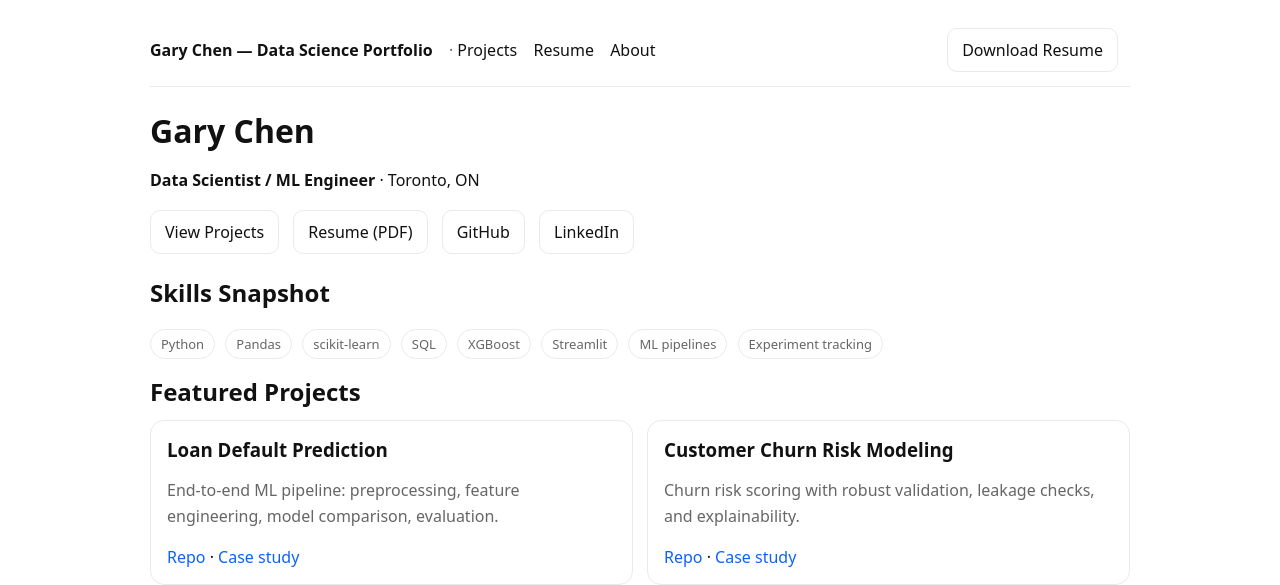
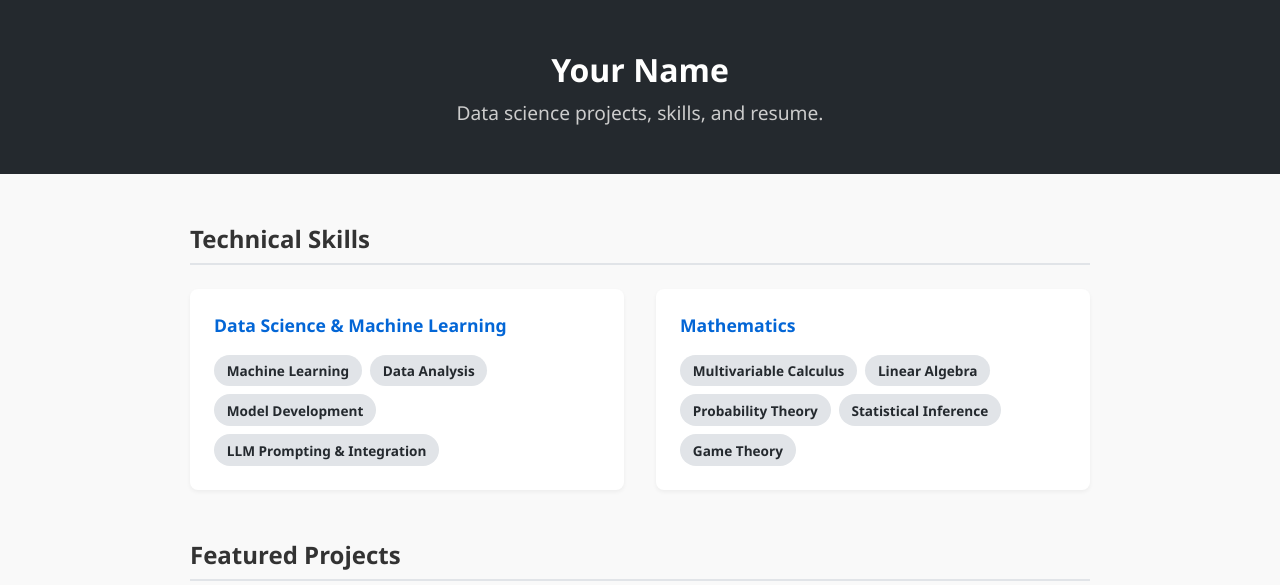
Before and after one commit to Gary-XC/Gary-XC.github.io, a Jekyll site: the page built from index.html, in a window 1280 px wide. Shown: the top 585 px of the page. Built offline with Jekyll 4.4.1, drawn with Linux system fonts in a browser that asks for light colours; some of the changed text lies outside the part shown; grey boxes are pictures that could not be loaded.

Commit message:
Refactor portfolio structure: update layout, add skills and projects data, and remove outdated files

```diff
--- a/_config.yml
+++ b/_config.yml
@@ -1,8 +1,2 @@
 title: "Gary Chen — Data Science Portfolio"
 description: "Data science projects, skills, and resume."
-theme: minima
-
-header_pages:
-  - projects.md
-  - resume.md
-  - about.md
--- /dev/null
+++ b/_data/skills.yml
@@ -0,0 +1,13 @@
+- category: "Data Science & Machine Learning"
+  items:
+    - Machine Learning
+    - Data Analysis
+    - Model Development
+    - LLM Prompting & Integration
+- category: "Mathematics"
+  items:
+    - Multivariable Calculus
+    - Linear Algebra
+    - Probability Theory
+    - Statistical Inference
+    - Game Theory
--- a/_layouts/default.html
+++ b/_layouts/default.html
@@ -1,55 +1,174 @@
-<!doctype html>
+<!DOCTYPE html>
 <html lang="en">
-  <head>
-    <meta charset="utf-8" />
-    <meta name="viewport" content="width=device-width,initial-scale=1" />
-    <title>{{ page.title }} | {{ site.title }}</title>
+
+<head>
+    <meta charset="UTF-8">
+    <meta name="viewport" content="width=device-width, initial-scale=1.0">
+    <title>{{ site.title }}</title>
     <style>
-      :root { --max: 980px; --fg:#111; --muted:#666; --bg:#fff; --line:#eaeaea; --link:#0b63f6; }
-      body { margin:0; font-family: system-ui, -apple-system, Segoe UI, Roboto, Arial, sans-serif; color:var(--fg); background:var(--bg); }
-      .wrap { max-width: var(--max); margin: 0 auto; padding: 28px 18px; }
-      nav { display:flex; gap:14px; align-items:center; justify-content:space-between; border-bottom:1px solid var(--line); padding-bottom:14px; margin-bottom:22px; }
-      nav a { color:var(--fg); text-decoration:none; margin-right:12px; }
-      nav a:hover { text-decoration:underline; }
-      .brand { font-weight:700; }
-      .btn { display:inline-block; padding:10px 14px; border:1px solid var(--line); border-radius:10px; text-decoration:none; color:var(--fg); }
-      .btn:hover { border-color:#cfcfcf; }
-      h1,h2,h3 { margin: 0 0 12px; }
-      p { line-height:1.6; color:var(--fg); }
-      .muted { color: var(--muted); }
-      .grid { display:grid; grid-template-columns: repeat(2, minmax(0, 1fr)); gap:14px; }
-      @media (max-width: 820px){ .grid{ grid-template-columns: 1fr; } }
-      .card { border:1px solid var(--line); border-radius:14px; padding:16px; }
-      .pill { display:inline-block; padding:4px 10px; border:1px solid var(--line); border-radius:999px; margin:4px 6px 0 0; font-size: 13px; color: var(--muted); }
-      .links a { color: var(--link); text-decoration:none; }
-      .links a:hover { text-decoration:underline; }
-      footer { border-top:1px solid var(--line); margin-top:26px; padding-top:16px; color:var(--muted); font-size:14px; }
-      code { background:#f6f6f6; padding:2px 6px; border-radius:8px; }
-      ul { line-height:1.7; }
+        /* Base Styles */
+        body {
+            font-family: 'Segoe UI', Tahoma, Geneva, Verdana, sans-serif;
+            margin: 0;
+            padding: 0;
+            background-color: #f9f9f9;
+            color: #333;
+        }
+
+        header {
+            background-color: #24292e;
+            color: white;
+            padding: 3rem 1rem;
+            text-align: center;
+        }
+
+        header h1 {
+            margin: 0 0 0.5rem 0;
+        }
+
+        header p {
+            margin: 0;
+            font-size: 1.2rem;
+            color: #ccc;
+        }
+
+        .container {
+            max-width: 900px;
+            margin: 2rem auto;
+            padding: 0 1rem;
+        }
+
+        /* Section Headings */
+        .section-title {
+            border-bottom: 2px solid #e1e4e8;
+            padding-bottom: 0.5rem;
+            margin-top: 3rem;
+            margin-bottom: 1.5rem;
+        }
+
+        /* Skills Section */
+        .skills-grid {
+            display: flex;
+            flex-wrap: wrap;
+            gap: 2rem;
+            margin-bottom: 3rem;
+        }
+
+        .skill-category {
+            flex: 1;
+            min-width: 250px;
+            background: white;
+            padding: 1.5rem;
+            border-radius: 8px;
+            box-shadow: 0 2px 4px rgba(0, 0, 0, 0.05);
+        }
+
+        .skill-category h3 {
+            margin-top: 0;
+            font-size: 1.1rem;
+            color: #0366d6;
+        }
+
+        .skill-tags {
+            display: flex;
+            flex-wrap: wrap;
+            gap: 0.5rem;
+        }
+
+        .skill-tag {
+            background: #e1e4e8;
+            color: #24292e;
+            padding: 0.4rem 0.8rem;
+            border-radius: 20px;
+            font-size: 0.85rem;
+            font-weight: bold;
+        }
+
+        /* Project Cards */
+        .project-card {
+            background: white;
+            border-radius: 8px;
+            box-shadow: 0 4px 6px rgba(0, 0, 0, 0.1);
+            margin-bottom: 2rem;
+            padding: 1.5rem;
+            display: flex;
+            flex-wrap: wrap;
+            gap: 1.5rem;
+        }
+
+        .project-media {
+            flex: 1;
+            min-width: 300px;
+        }
+
+        .project-media img,
+        .project-media video {
+            width: 100%;
+            border-radius: 6px;
+            border: 1px solid #eee;
+        }
+
+        .project-info {
+            flex: 1.5;
+            min-width: 300px;
+            display: flex;
+            flex-direction: column;
+            justify-content: center;
+        }
+
+        .project-info h2 {
+            margin-top: 0;
+        }
+
+        /* Buttons */
+        .links {
+            margin-top: 1rem;
+            display: flex;
+            gap: 1rem;
+            flex-wrap: wrap;
+        }
+
+        .btn {
+            display: inline-block;
+            padding: 0.6rem 1.2rem;
+            text-decoration: none;
+            border-radius: 4px;
+            font-weight: bold;
+            font-size: 0.9rem;
+            transition: background 0.2s;
+        }
+
+        .btn-primary {
+            background-color: #0366d6;
+            color: white;
+        }
+
+        .btn-primary:hover {
+            background-color: #005cc5;
+        }
+
+        .btn-secondary {
+            background-color: #e1e4e8;
+            color: #24292e;
+        }
+
+        .btn-secondary:hover {
+            background-color: #d1d5da;
+        }
     </style>
-  </head>
-  <body>
-    <div class="wrap">
-      <nav>
-        <div>
-          <a class="brand" href="{{ '/' | relative_url }}">{{ site.title }}</a>
-          <span class="muted">·</span>
-          <a href="{{ '/projects' | relative_url }}">Projects</a>
-          <a href="{{ '/resume' | relative_url }}">Resume</a>
-          <a href="{{ '/about' | relative_url }}">About</a>
-        </div>
-        <div>
-          <a class="btn" href="{{ '/assets/resume.pdf' | relative_url }}">Download Resume</a>
-        </div>
-      </nav>
+</head>
 
-      <main>
+<body>
+
+    <header>
+        <h1>Your Name</h1>
+        <p>{{ site.description }}</p>
+    </header>
+
+    <div class="container">
         {{ content }}
-      </main>
+    </div>
 
-      <footer>
-        <div>Built with GitHub Pages · Last updated {{ site.time | date: "%Y-%m-%d" }}</div>
-      </footer>
-    </div>
-  </body>
+</body>
+
 </html>
--- /dev/null
+++ b/index.html
@@ -0,0 +1,44 @@
+---
+layout: default
+---
+
+<h2 class="section-title">Technical Skills</h2>
+<div class="skills-grid">
+    {% for category in site.data.skills %}
+    <div class="skill-category">
+        <h3>{{ category.category }}</h3>
+        <div class="skill-tags">
+            {% for item in category.items %}
+            <span class="skill-tag">{{ item }}</span>
+            {% endfor %}
+        </div>
+    </div>
+    {% endfor %}
+</div>
+
+<h2 class="section-title">Featured Projects</h2>
+
+{% for project in site.data.projects %}
+<div class="project-card">
+    <div class="project-media">
+        {% if project.video %}
+        <video controls muted preload="metadata">
+            <source src="{{ project.video }}" type="video/mp4">
+        </video>
+        {% elsif project.image %}
+        <img src="{{ project.image }}" alt="Screenshot of {{ project.title }}">
+        {% endif %}
+    </div>
+
+    <div class="project-info">
+        <h2>{{ project.title }}</h2>
+        <p>{{ project.description }}</p>
+        <div class="links">
+            <a href="{{ project.repo }}" target="_blank" class="btn btn-primary">View GitHub Repo</a>
+            {% if project.report %}
+            <a href="{{ project.report }}" download class="btn btn-secondary">Download PDF Report</a>
+            {% endif %}
+        </div>
+    </div>
+</div>
+{% endfor %}
--- a/index.md
+++ /dev/null
@@ -1,59 +0,0 @@
----
-layout: default
-title: Home
----
-
-# Gary Chen
-**Data Scientist / ML Engineer** · Toronto, ON
-
-<div style="margin:14px 0 22px;">
-  <a class="btn" href="./projects">View Projects</a>
-  <a class="btn" href="./assets/resume.pdf" style="margin-left:10px;">Resume (PDF)</a>
-  <a class="btn" href="https://github.com/YOURUSERNAME" style="margin-left:10px;">GitHub</a>
-  <a class="btn" href="https://www.linkedin.com/in/YOURPROFILE" style="margin-left:10px;">LinkedIn</a>
-</div>
-
-## Skills Snapshot
-<span class="pill">Python</span>
-<span class="pill">Pandas</span>
-<span class="pill">scikit-learn</span>
-<span class="pill">SQL</span>
-<span class="pill">XGBoost</span>
-<span class="pill">Streamlit</span>
-<span class="pill">ML pipelines</span>
-<span class="pill">Experiment tracking</span>
-
-## Featured Projects
-<div class="grid">
-  <div class="card">
-    <h3>Loan Default Prediction</h3>
-    <p class="muted">End-to-end ML pipeline: preprocessing, feature engineering, model comparison, evaluation.</p>
-    <div class="links">
-      <a href="YOUR_REPO_LINK">Repo</a> · <a href="./projects#loan-default">Case study</a>
-    </div>
-  </div>
-
-  <div class="card">
-    <h3>Customer Churn Risk Modeling</h3>
-    <p class="muted">Churn risk scoring with robust validation, leakage checks, and explainability.</p>
-    <div class="links">
-      <a href="YOUR_REPO_LINK">Repo</a> · <a href="./projects#churn">Case study</a>
-    </div>
-  </div>
-
-  <div class="card">
-    <h3>Soccer Usage Analytics</h3>
-    <p class="muted">Adapts “usage rate” concepts to soccer; player comparison and projections.</p>
-    <div class="links">
-      <a href="YOUR_REPO_LINK">Repo</a> · <a href="./projects#soccer">Case study</a>
-    </div>
-  </div>
-
-  <div class="card">
-    <h3>Outlier Detection Pipeline</h3>
-    <p class="muted">Compares multiple outlier methods to support feature engineering and prediction.</p>
-    <div class="links">
-      <a href="YOUR_REPO_LINK">Repo</a> · <a href="./projects#outliers">Case study</a>
-    </div>
-  </div>
-</div>
```
Also changed, not shown: _data/projects.yml (added, +11 -0 lines), projects.md (deleted, +0 -47 lines), 1 other file.
